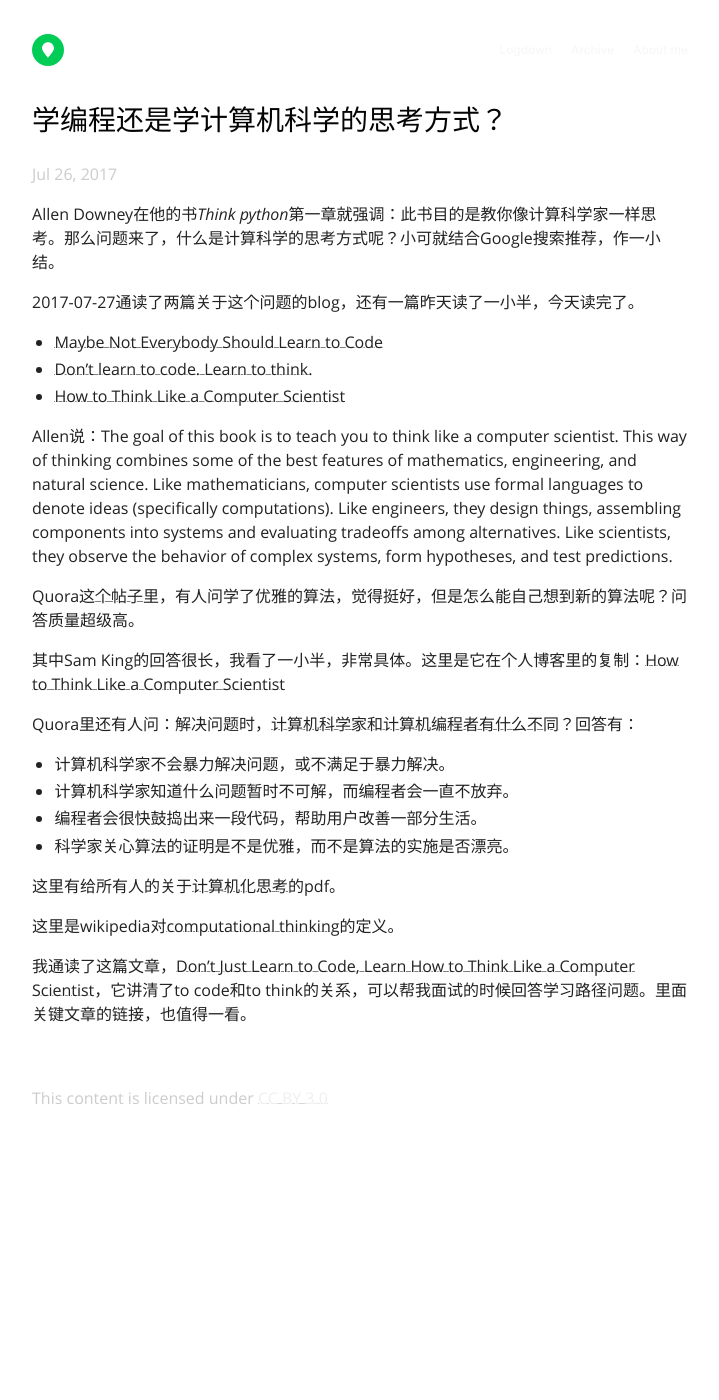
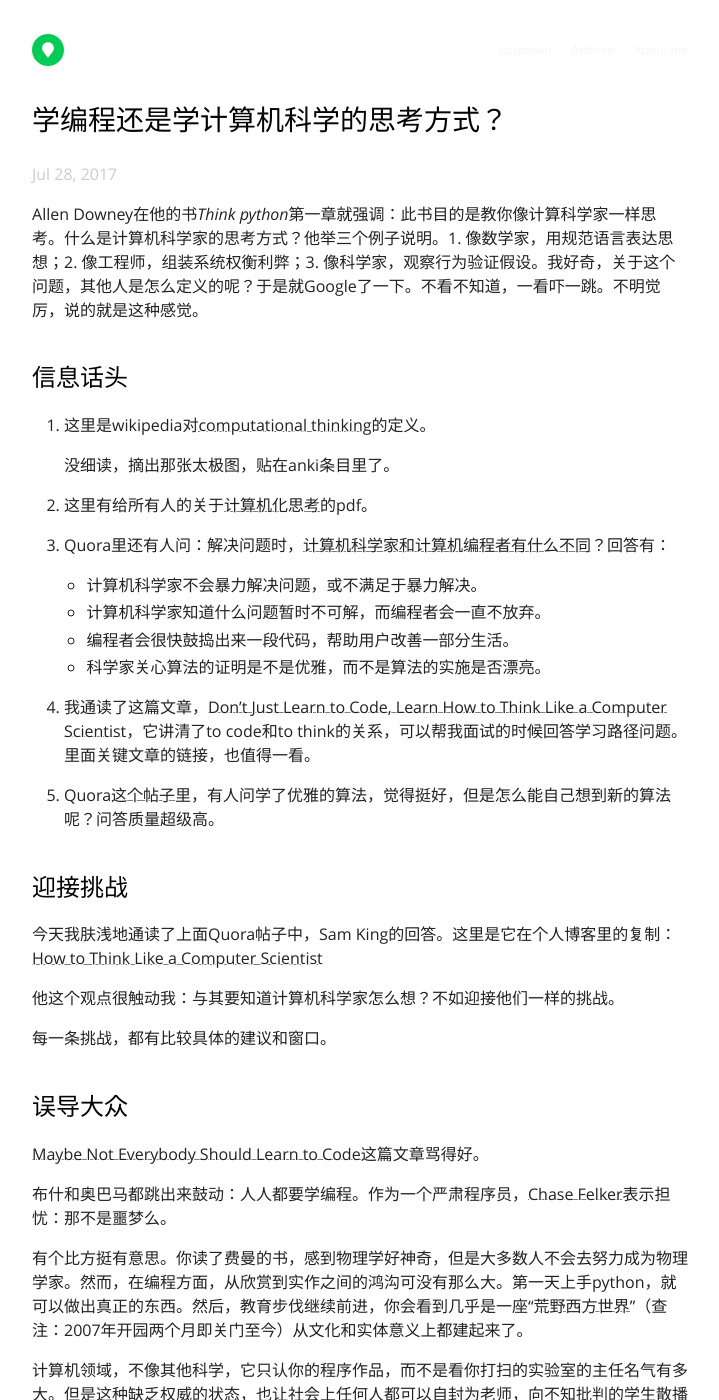
Before and after one commit to John-Qu/John-Qu.github.io, a Jekyll site: the page built from _posts/2017-07-26-learn to code or learn to think.md, in a window 1280 px wide and 1400 px high. Shown: the whole window, without its empty margins (280-999 px from the left). Built offline with Jekyll 4.4.1, drawn with Linux system fonts in a browser that asks for light colours; some of the changed text lies outside the part shown.

Commit message:
rewrite learn to code or learn to think

```diff
--- a/_posts/2017-07-26-learn to code or learn to think.md
+++ b/_posts/2017-07-26-learn to code or learn to think.md
@@ -1,33 +1,70 @@
 ---
 layout: post
 title:  "学编程还是学计算机科学的思考方式？"
-date: 2017-07-26 11:58:38 +0800
+date: 2017-07-28 18:52:28 +0800
 categories: logs
 ---
 
-Allen Downey在他的书*Think python*第一章就强调：此书目的是教你像计算科学家一样思考。那么问题来了，什么是计算科学的思考方式呢？小可就结合Google搜索推荐，作一小结。
+Allen Downey在他的书*Think python*第一章就强调：此书目的是教你像计算科学家一样思考。什么是计算机科学家的思考方式？他举三个例子说明。1. 像数学家，用规范语言表达思想；2. 像工程师，组装系统权衡利弊；3. 像科学家，观察行为验证假设。我好奇，关于这个问题，其他人是怎么定义的呢？于是就Google了一下。不看不知道，一看吓一跳。不明觉厉，说的就是这种感觉。
 
-2017-07-27通读了两篇关于这个问题的blog，还有一篇昨天读了一小半，今天读完了。
+## 信息话头
 
-- [Maybe Not Everybody Should Learn to Code](http://www.slate.com/articles/technology/future_tense/2013/08/everybody_does_not_need_to_learn_to_code.html)
-- [Don't learn to code. Learn to think.](http://www.ybrikman.com/writing/2014/05/19/dont-learn-to-code-learn-to-think/)
-- [How to Think Like a Computer Scientist](https://samking.org/summer-2013/musings/how-to-think-like-a-computer-scientist)
+1. 这里是wikipedia对[computational thinking](https://en.wikipedia.org/wiki/Computational_thinking)的定义。
 
-Allen说：The goal of this book is to teach you to think like a computer scientist. This way of thinking combines some of the best features of mathematics, engineering, and natural science. Like mathematicians, computer scientists use formal languages to denote ideas (specifically computations). Like engineers, they design things, assembling components into systems and evaluating tradeoffs among alternatives. Like scientists, they observe the behavior of complex systems, form hypotheses, and test predictions.
+   没细读，摘出那张太极图，贴在anki条目里了。
 
-Quora[这个帖子](https://www.quora.com/How-does-one-learn-to-think-like-a-computer-scientist)里，有人问学了优雅的算法，觉得挺好，但是怎么能自己想到新的算法呢？问答质量超级高。
+2. 这里有给所有人的关于[计算机化思考](https://www.cs.cmu.edu/~15110-s13/Wing06-ct.pdf)的pdf。
 
-其中Sam King的回答很长，我看了一小半，非常具体。这里是它在个人博客里的复制：[How to Think Like a Computer Scientist](https://samking.org/summer-2013/musings/how-to-think-like-a-computer-scientist)
+3. Quora里还有人问：解决问题时，[计算机科学家和计算机编程者有什么不同](https://www.quora.com/How-does-a-theoretical-computer-scientist-differ-in-the-way-of-thinking-from-a-computer-programmer-while-dealing-with-a-problem)？回答有：
 
-Quora里还有人问：解决问题时，[计算机科学家和计算机编程者有什么不同](https://www.quora.com/How-does-a-theoretical-computer-scientist-differ-in-the-way-of-thinking-from-a-computer-programmer-while-dealing-with-a-problem)？回答有：
+   - 计算机科学家不会暴力解决问题，或不满足于暴力解决。
+   - 计算机科学家知道什么问题暂时不可解，而编程者会一直不放弃。
+   - 编程者会很快鼓捣出来一段代码，帮助用户改善一部分生活。
+   - 科学家关心算法的证明是不是优雅，而不是算法的实施是否漂亮。
 
-- 计算机科学家不会暴力解决问题，或不满足于暴力解决。
-- 计算机科学家知道什么问题暂时不可解，而编程者会一直不放弃。
-- 编程者会很快鼓捣出来一段代码，帮助用户改善一部分生活。
-- 科学家关心算法的证明是不是优雅，而不是算法的实施是否漂亮。
+4. 我通读了这篇文章，[Don't Just Learn to Code, Learn How to Think Like a Computer Scientist](http://lifehacker.com/dont-just-learn-to-code-learn-how-to-think-from-comput-1598683903)，它讲清了to code和to think的关系，可以帮我面试的时候回答学习路径问题。里面关键文章的链接，也值得一看。
 
-这里有给所有人的关于[计算机化思考](https://www.cs.cmu.edu/~15110-s13/Wing06-ct.pdf)的pdf。
+5. Quora[这个帖子](https://www.quora.com/How-does-one-learn-to-think-like-a-computer-scientist)里，有人问学了优雅的算法，觉得挺好，但是怎么能自己想到新的算法呢？问答质量超级高。
 
-这里是wikipedia对[computational thinking](https://en.wikipedia.org/wiki/Computational_thinking)的定义。
 
-我通读了这篇文章，[Don't Just Learn to Code, Learn How to Think Like a Computer Scientist](http://lifehacker.com/dont-just-learn-to-code-learn-how-to-think-from-comput-1598683903)，它讲清了to code和to think的关系，可以帮我面试的时候回答学习路径问题。里面关键文章的链接，也值得一看。
+## 迎接挑战
+
+今天我肤浅地通读了上面Quora帖子中，Sam King的回答。这里是它在个人博客里的复制：[How to Think Like a Computer Scientist](https://samking.org/summer-2013/musings/how-to-think-like-a-computer-scientist)
+
+他这个观点很触动我：与其要知道计算机科学家怎么想？不如迎接他们一样的挑战。
+
+每一条挑战，都有比较具体的建议和窗口。
+
+## 误导大众
+
+[Maybe Not Everybody Should Learn to Code](http://www.slate.com/articles/technology/future_tense/2013/08/everybody_does_not_need_to_learn_to_code.html)这篇文章骂得好。
+
+布什和奥巴马都跳出来鼓动：人人都要学编程。作为一个严肃程序员，[Chase Felker](http://www.slate.com/authors.chase_felker.html)表示担忧：那不是噩梦么。
+
+有个比方挺有意思。你读了费曼的书，感到物理学好神奇，但是大多数人不会去努力成为物理学家。然而，在编程方面，从欣赏到实作之间的鸿沟可没有那么大。第一天上手python，就可以做出真正的东西。然后，教育步伐继续前进，你会看到几乎是一座“[荒野西方世界](https://en.wikipedia.org/wiki/Wild_West_World)”（查注：2007年开园两个月即关门至今）从文化和实体意义上都建起来了。
+
+计算机领域，不像其他科学，它只认你的程序作品，而不是看你打扫的实验室的主任名气有多大。但是这种缺乏权威的状态，也让社会上任何人都可以自封为老师，向不知批判的学生散播没大意义的东西。据说在他们那里，已经有专家撰文出来抱怨，有些求职者，[过高估计了他们的信用](https://blog.codinghorror.com/the-nonprogramming-programmer/)，所以面试就不拉家常，从难题问起，节省时间。这里的关键在于：他们不知道他们不知道，所以某种自信很容易获得。这篇2013年8月的文章说的就是当下我们的全栈营啊。
+
+文末，他的建议是：你先有个主要问题要解决，而编程对此有帮助，因此来学编程。我们不需要每个人都能编程，我们需要每个人都会思考。
+
+## 上下求索
+
+[YEVGENIY BRIKMAN](http://www.ybrikman.com/)的文章[Don't learn to code. Learn to think.](http://www.ybrikman.com/writing/2014/05/19/dont-learn-to-code-learn-to-think/)好大气。
+
+世界确实到处都是程序，将来真的是数据至上。你怕了？想跟上？先看看前面的路，又长又远。
+
+什么是计算机科学？包含哪些方面？
+
+什么是编程？学编程有什么好处？
+
+我们要搞清楚编程和思考的区别，然后才能正确提出问题。
+
+不是问：布隆伯格哪天一觉醒来会了java，对他那天当纽约市长的工作有什么帮助？
+
+而是问：如果布隆伯格学了编程，并因此更有逻辑性，掌握了一种新的解决问题的策略，总之提高了思维水平，这会让他工作更出色吗？
+
+答案是显然的。
+
+怎么做？镇静镇静：路漫漫其修远兮，你需上下而求索。文末的课程和组织，都有很大影响力。而这些，我过去都没听说过，汗。
+
+以上，2017-07-28更新。题目2017-07-26起头。
```
